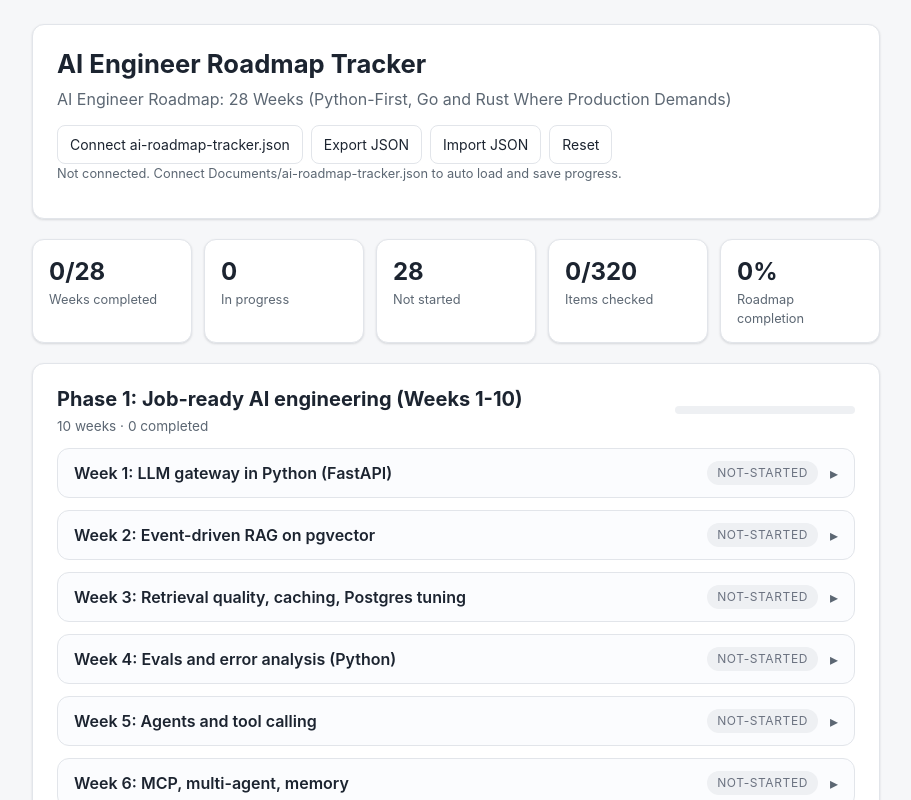
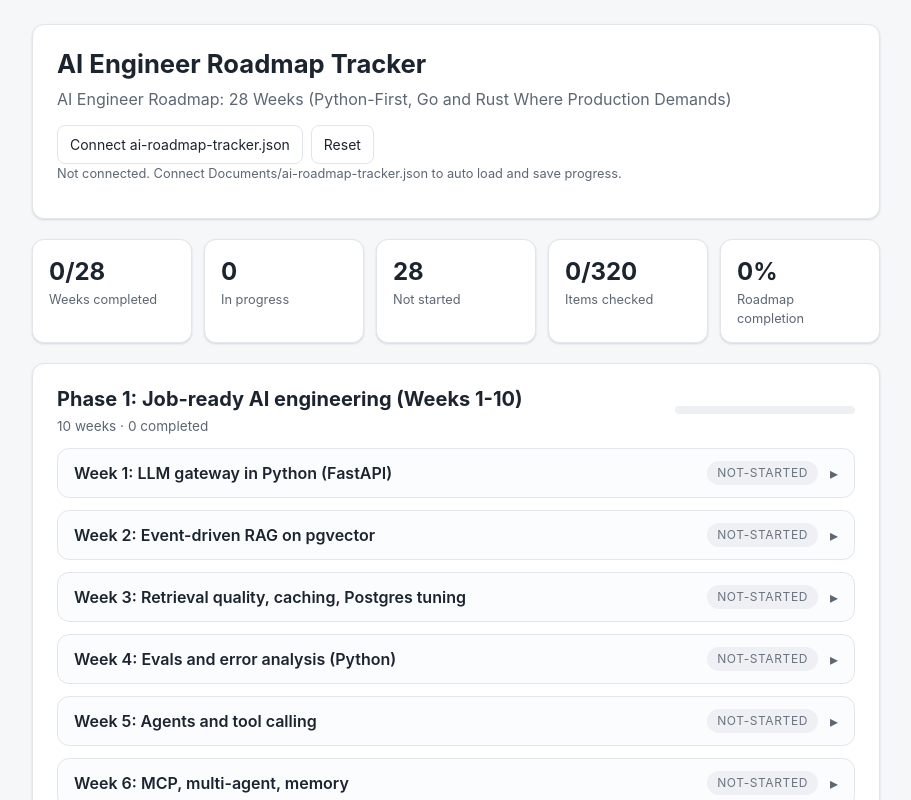
Before and after one commit to TriBien/ai-roadmap-tracker, a React (Vite) app: page / in a window 1280 px wide. Shown: the top 800 px of the page, without its empty margins (184-1095 px from the left). Built offline with nearby package versions, Linux system fonts and the light colour scheme.

Commit message:
Remove useless buttons

```diff
--- a/src/App.tsx
+++ b/src/App.tsx
@@ -280,12 +280,7 @@ export default function App() {
               Disconnect
             </button>
           )}
-          <button type="button" onClick={handleExport}>
-            Export JSON
-          </button>
-          <button type="button" onClick={() => importInputRef.current?.click()}>
-            Import JSON
-          </button>
+
           <button type="button" onClick={handleReset}>
             Reset
           </button>
```
